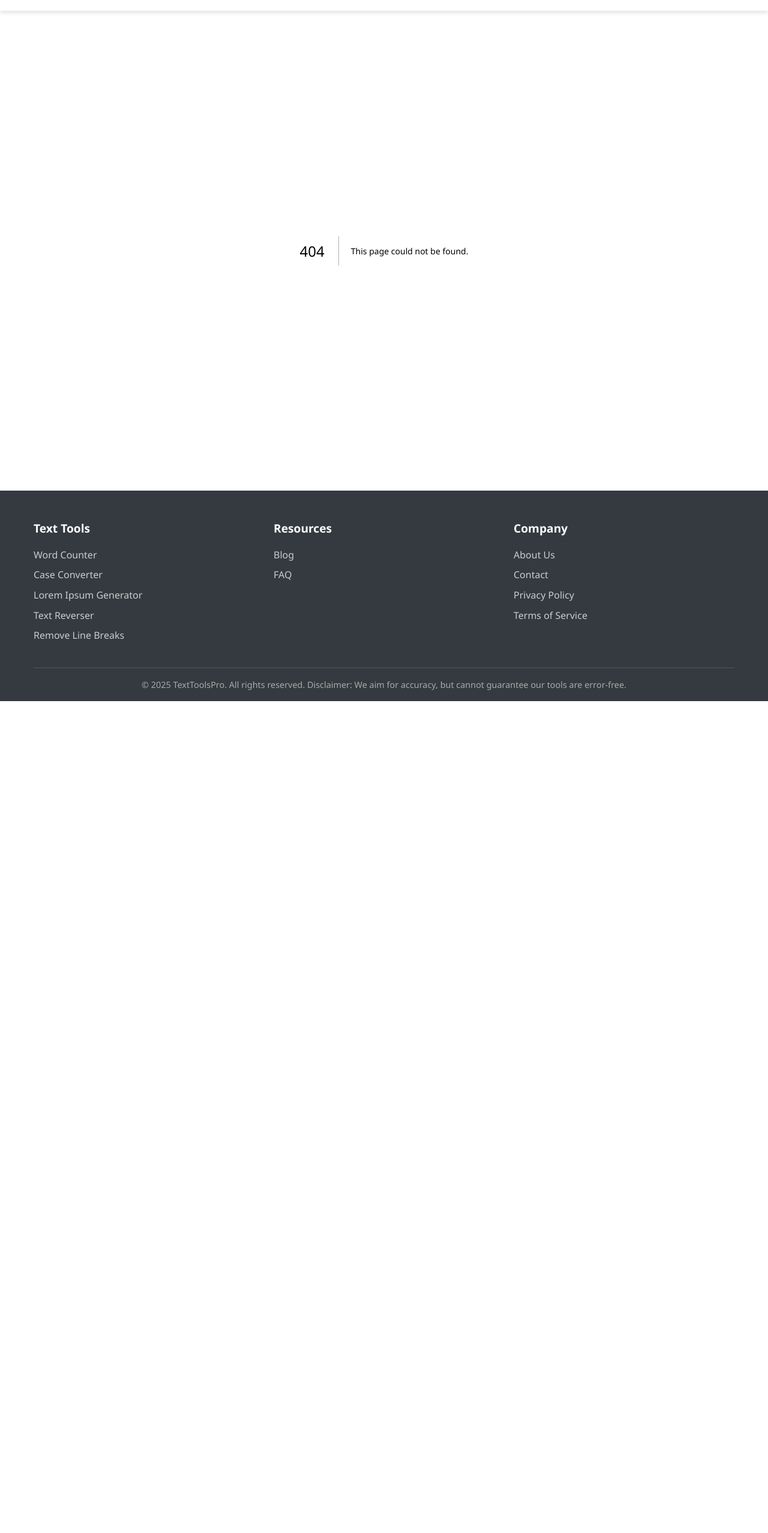
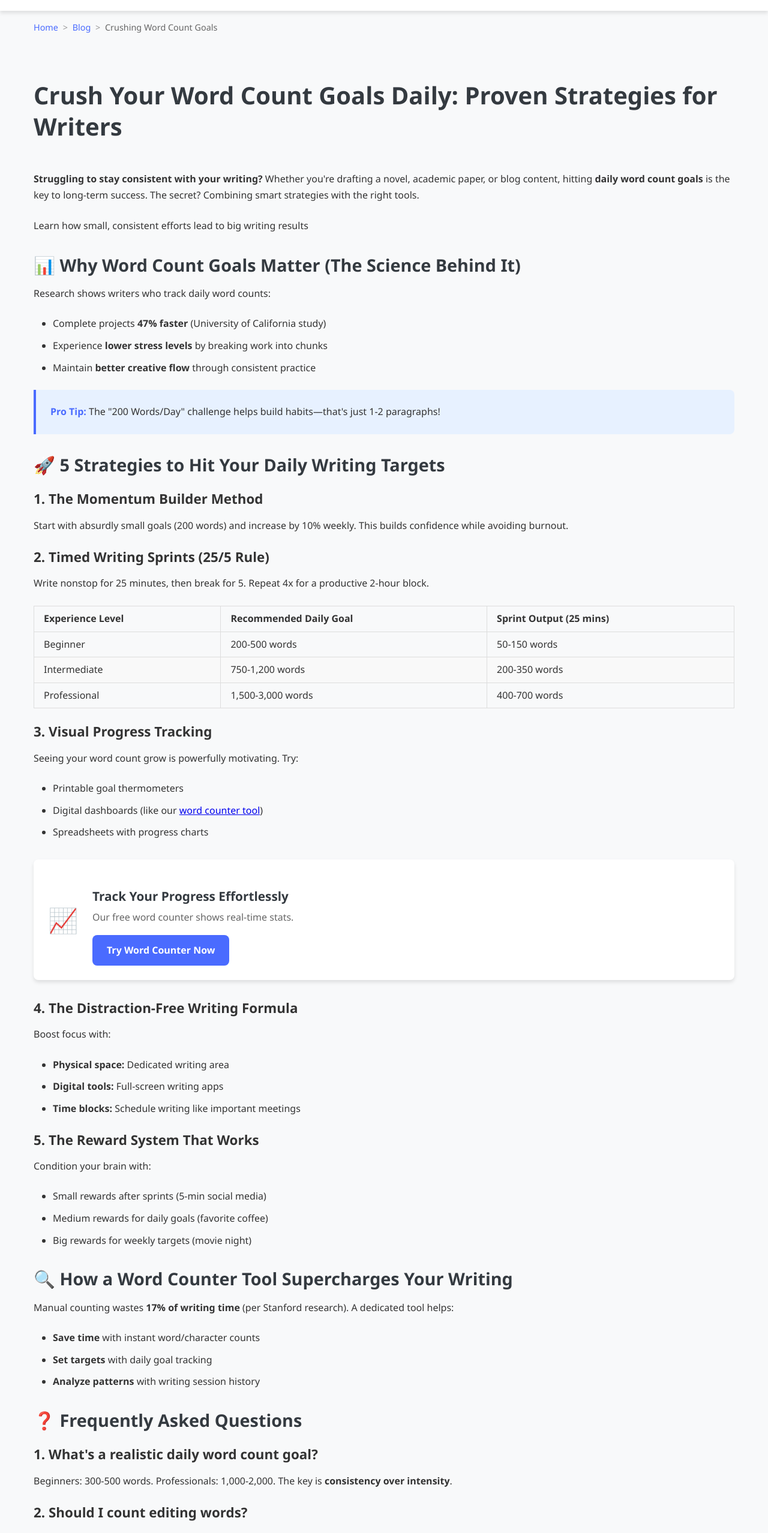
Before and after one commit to 1409-2542/text-tools, a Next.js app: page /blog/daily-word-count-goals in a window 1280 px wide. Before the commit this address had no page. Shown: the part 60-2616 px from the top of the page at 60% size. Before the commit the page ends 1229 px from the top, so only its background shows below. Built offline with nearby package versions, Linux system fonts and the light colour scheme.

Commit message:
added blog post about crushing writing goals

```diff
--- /dev/null
+++ b/app/blog/daily-word-count-goals/page.tsx
@@ -0,0 +1,176 @@
+import { Metadata } from 'next'
+import Breadcrumbs from '@/components/Breadcrumbs'
+import ArticleHeader from '@/components/blog/ArticleHeader'
+import ToolPromo from '@/components/ToolPromo'
+import NoteBox from '@/components/blog/NoteBox'
+
+export const metadata: Metadata = {
+  title: 'How to Crush Your Daily Word Count Goals: Tips & Tools | TextToolsPro',
+  description: 'Struggling with writing consistency? Learn 5 proven strategies to hit your daily word count targets + how our free word counter tool helps writers stay on track.',
+  keywords: 'word count goals, daily writing goals, word counter tool, writing productivity, writing tracker, word count calculator, writing consistency',
+  alternates: {
+    canonical: 'https://www.texttoolspro.com/blog/crushing-word-count-goals'
+  }
+}
+
+export default function WordCountGoalsPage() {
+  const structuredData = {
+    "@context": "https://schema.org",
+    "@type": "FAQPage",
+    "mainEntity": [
+      {
+        "@type": "Question",
+        "name": "How many words should I write daily?",
+        "acceptedAnswer": {
+          "@type": "Answer",
+          "text": "Start with 300-500 words and gradually increase. Professional writers often aim for 1,000-2,000 words/day."
+        }
+      },
+      {
+        "@type": "Question",
+        "name": "Does tracking word count improve writing productivity?",
+        "acceptedAnswer": {
+          "@type": "Answer",
+          "text": "Yes. Studies show measurable goals increase output by 30-50%. Tracking progress visually is particularly effective."
+        }
+      }
+    ]
+  }
+
+  return (
+    <>
+      <script
+        type="application/ld+json"
+        dangerouslySetInnerHTML={{ __html: JSON.stringify(structuredData) }}
+      />
+      <div className="container">
+        <Breadcrumbs
+          items={[
+            { label: 'Home', href: '/' },
+            { label: 'Blog', href: '/blog' },
+            { label: 'Crushing Word Count Goals', href: '/blog/crushing-word-count-goals' }
+          ]}
+        />
+      </div>
+
+      <main className="container">
+          <article>
+            <ArticleHeader
+              title="Crush Your Word Count Goals Daily: Proven Strategies for Writers"
+            />
+
+            <div className="article-content">
+              <p><strong>Struggling to stay consistent with your writing?</strong> Whether you're drafting a novel, academic paper, or blog content, hitting <strong>daily word count goals</strong> is the key to long-term success. The secret? Combining smart strategies with the right tools.</p>
+              <p>Learn how small, consistent efforts lead to big writing results</p>
+
+              <h2>📊 Why Word Count Goals Matter (The Science Behind It)</h2>
+              <p>Research shows writers who track daily word counts:</p>
+              <ul>
+                <li>Complete projects <strong>47% faster</strong> (University of California study)</li>
+                <li>Experience <strong>lower stress levels</strong> by breaking work into chunks</li>
+                <li>Maintain <strong>better creative flow</strong> through consistent practice</li>
+              </ul>
+
+              <NoteBox>
+                <p><strong>Pro Tip:</strong> The "200 Words/Day" challenge helps build habits—that's just 1-2 paragraphs!</p>
+              </NoteBox>
+
+              <h2>🚀 5 Strategies to Hit Your Daily Writing Targets</h2>
+
+              <h3>1. The Momentum Builder Method</h3>
+              <p>Start with absurdly small goals (200 words) and increase by 10% weekly. This builds confidence while avoiding burnout.</p>
+
+              <h3>2. Timed Writing Sprints (25/5 Rule)</h3>
+              <p>Write nonstop for 25 minutes, then break for 5. Repeat 4x for a productive 2-hour block.</p>
+
+              <div className="overflow-x-auto">
+                <table className="w-full my-4 border-collapse">
+                  <thead>
+                    <tr className="bg-gray-100">
+                      <th className="border px-4 py-2">Experience Level</th>
+                      <th className="border px-4 py-2">Recommended Daily Goal</th>
+                      <th className="border px-4 py-2">Sprint Output (25 mins)</th>
+                    </tr>
+                  </thead>
+                  <tbody>
+                    {[
+                      ['Beginner', '200-500 words', '50-150 words'],
+                      ['Intermediate', '750-1,200 words', '200-350 words'],
+                      ['Professional', '1,500-3,000 words', '400-700 words']
+                    ].map(([level, daily, sprint]) => (
+                      <tr key={level} className="hover:bg-gray-50">
+                        <td className="border px-4 py-2">{level}</td>
+                        <td className="border px-4 py-2">{daily}</td>
+                        <td className="border px-4 py-2">{sprint}</td>
+                      </tr>
+                    ))}
+                  </tbody>
+                </table>
+              </div>
+
+              <h3>3. Visual Progress Tracking</h3>
+              <p>Seeing your word count grow is powerfully motivating. Try:</p>
+              <ul>
+                <li>Printable goal thermometers</li>
+                <li>Digital dashboards (like our <a href="/word-counter" className="text-blue-600 hover:underline">word counter tool</a>)</li>
+                <li>Spreadsheets with progress charts</li>
+              </ul>
+
+              <ToolPromo
+                icon="📈"
+                title="Track Your Progress Effortlessly"
+                description="Our free word counter shows real-time stats."
+                buttonText="Try Word Counter Now"
+                href="/word-counter"
+              />
+
+              <h3>4. The Distraction-Free Writing Formula</h3>
+              <p>Boost focus with:</p>
+              <ul>
+                <li><strong>Physical space:</strong> Dedicated writing area</li>
+                <li><strong>Digital tools:</strong> Full-screen writing apps</li>
+                <li><strong>Time blocks:</strong> Schedule writing like important meetings</li>
+              </ul>
+
+              <h3>5. The Reward System That Works</h3>
+              <p>Condition your brain with:</p>
+              <ul>
+                <li>Small rewards after sprints (5-min social media)</li>
+                <li>Medium rewards for daily goals (favorite coffee)</li>
+                <li>Big rewards for weekly targets (movie night)</li>
+              </ul>
+
+              <h2>🔍 How a Word Counter Tool Supercharges Your Writing</h2>
+              <p>Manual counting wastes <strong>17% of writing time</strong> (per Stanford research). A dedicated tool helps:</p>
+              <ul>
+                <li><strong>Save time</strong> with instant word/character counts</li>
+                <li><strong>Set targets</strong> with daily goal tracking</li>
+                <li><strong>Analyze patterns</strong> with writing session history</li>
+              </ul>
+
+              <h2>❓ Frequently Asked Questions</h2>
+
+              <h3>1. What's a realistic daily word count goal?</h3>
+              <p>Beginners: 300-500 words. Professionals: 1,000-2,000. The key is <strong>consistency over intensity</strong>.</p>
+
+              <h3>2. Should I count editing words?</h3>
+              <p>No—track only <strong>new words written</strong> to measure true progress.</p>
+
+              <h3>3. How long does 1,000 words take to write?</h3>
+              <p>Average writers: 2-3 hours. Fast writers: 60-90 minutes with focus.</p>
+
+              <h2>📌 Your Action Plan</h2>
+              <ol>
+                <li><strong>Start small</strong> (300 words/day)</li>
+                <li><strong>Use sprints</strong> (25-min focused sessions)</li>
+                <li><strong>Track progress</strong> with our <a href="/word-counter" className="text-blue-600 hover:underline">word counter tool</a></li>
+                <li><strong>Celebrate wins</strong> to build habit loops</li>
+              </ol>
+
+              <p>Remember: <strong>Writing is a marathon, not a sprint</strong>. What will you write today?</p>
+            </div>
+          </article>
+      </main>
+    </>
+  )
+}
```
